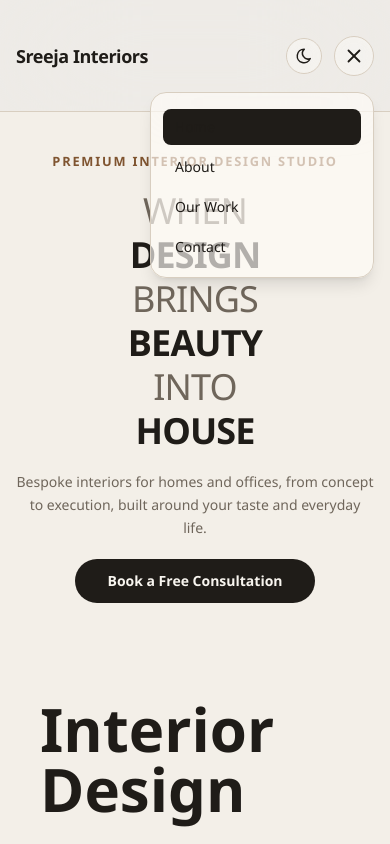
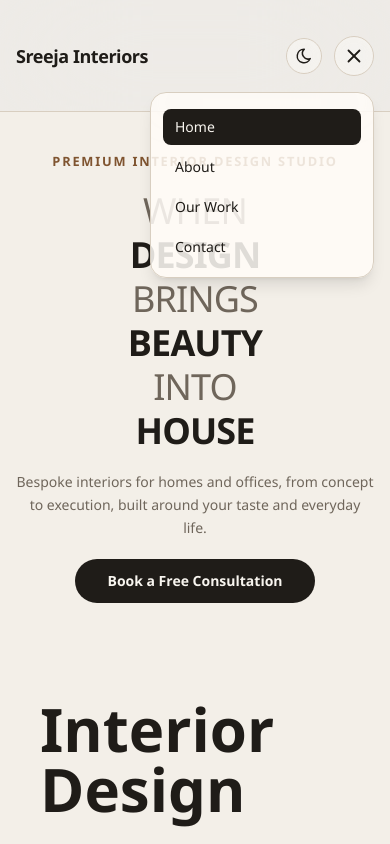
Before and after one commit to abhishektumula/FL-1, a Next.js app: page / in a window 390 px wide. Both pictures are taken after a click on the button 354 px from the left and 55 px from the top of the page. Shown: the top 844 px of the page. Built offline with nearby package versions, Linux system fonts and the light colour scheme.

Commit message:
ready to deploy-0[bug fixes]

```diff
--- a/app/Components/navbar/mobilenavbar.tsx
+++ b/app/Components/navbar/mobilenavbar.tsx
@@ -16,7 +16,7 @@ export const MobileBar = ({ links }: { links: { title: string; ref: string }[] }
       <button
         aria-label={open ? "Close navigation" : "Open navigation"}
         onClick={() => setOpen((prev) => !prev)}
-        className="rounded-full border border-[var(--line)] bg-[var(--glass-soft)] p-2 text-[var(--foreground)] backdrop-blur-md"
+        className="rounded-full border border-[var(--line)] bg-[var(--glass-soft)] p-2 text-[var(--nav-item-text)] backdrop-blur-md"
       >
         {open ? <IconX size={22} /> : <IconLayoutSidebarLeftCollapseFilled size={22} />}
       </button>
@@ -28,7 +28,7 @@ export const MobileBar = ({ links }: { links: { title: string; ref: string }[] }
             animate={{ opacity: 1, y: 0 }}
             exit={{ opacity: 0, y: 10 }}
             transition={{ duration: 0.2 }}
-            className="absolute right-0 top-14 w-56 rounded-2xl border border-[var(--line)] bg-[var(--glass-bg)] p-3 shadow-lg backdrop-blur-xl"
+            className="absolute right-0 top-14 w-56 rounded-2xl border border-[var(--line)] bg-[var(--nav-menu-bg)] p-3 shadow-lg backdrop-blur-xl"
           >
             {links.map((each, index) => {
               const isActive = pathname === each.ref;
@@ -42,10 +42,18 @@ export const MobileBar = ({ links }: { links: { title: string; ref: string }[] }
                   <Link
                     href={each.ref}
                     onClick={() => setOpen(false)}
+                    style={
+                      isActive
+                        ? {
+                            backgroundColor: "var(--nav-active-bg)",
+                            color: "var(--nav-active-text)",
+                          }
+                        : undefined
+                    }
                     className={`mt-1 block rounded-lg px-3 py-2 text-sm ${
                       isActive
-                        ? "bg-[var(--button-bg)] text-[var(--button-text)]"
-                        : "text-[var(--foreground)] hover:bg-[var(--glass-soft)]"
+                        ? ""
+                        : "text-[var(--nav-item-text)] hover:bg-[var(--nav-item-hover-bg)]"
                     }`}
                   >
                     {each.title}
--- a/app/globals.css
+++ b/app/globals.css
@@ -15,6 +15,11 @@
   --glass-soft: rgba(255, 252, 247, 0.44);
   --button-bg: #1f1c18;
   --button-text: #f8f5ef;
+  --nav-menu-bg: rgba(255, 252, 247, 0.86);
+  --nav-item-text: #1f1c18;
+  --nav-item-hover-bg: rgba(31, 28, 24, 0.08);
+  --nav-active-bg: #1f1c18;
+  --nav-active-text: #f8f5ef;
 }
 
 [data-theme="dark"] {
@@ -32,6 +37,11 @@
   --glass-soft: rgba(47, 39, 31, 0.45);
   --button-bg: #f4ece1;
   --button-text: #1f1a15;
+  --nav-menu-bg: rgba(32, 26, 20, 0.9);
+  --nav-item-text: #f4ece1;
+  --nav-item-hover-bg: rgba(244, 236, 225, 0.12);
+  --nav-active-bg: #f4ece1;
+  --nav-active-text: #1f1a15;
 }
 
 @theme inline {
```
